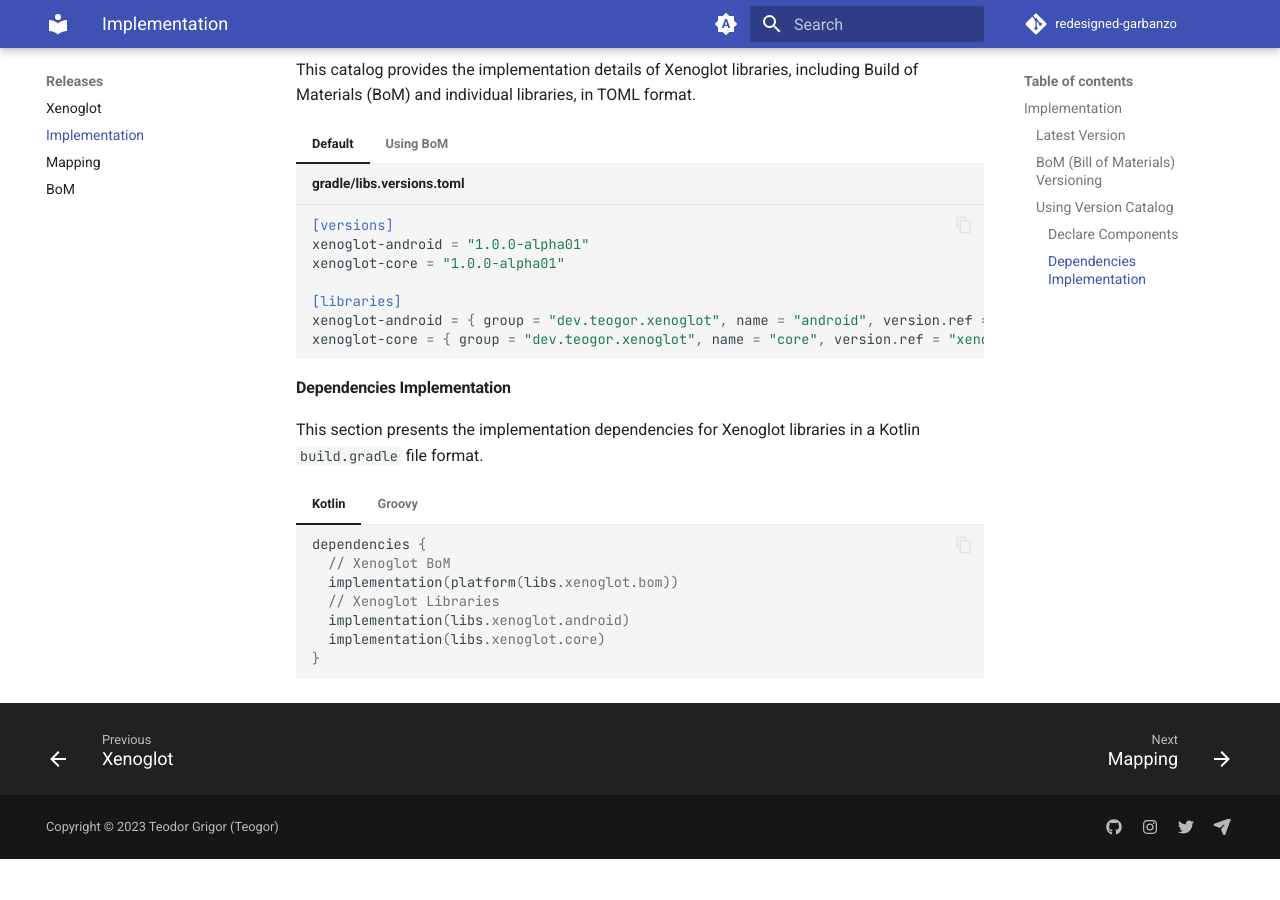
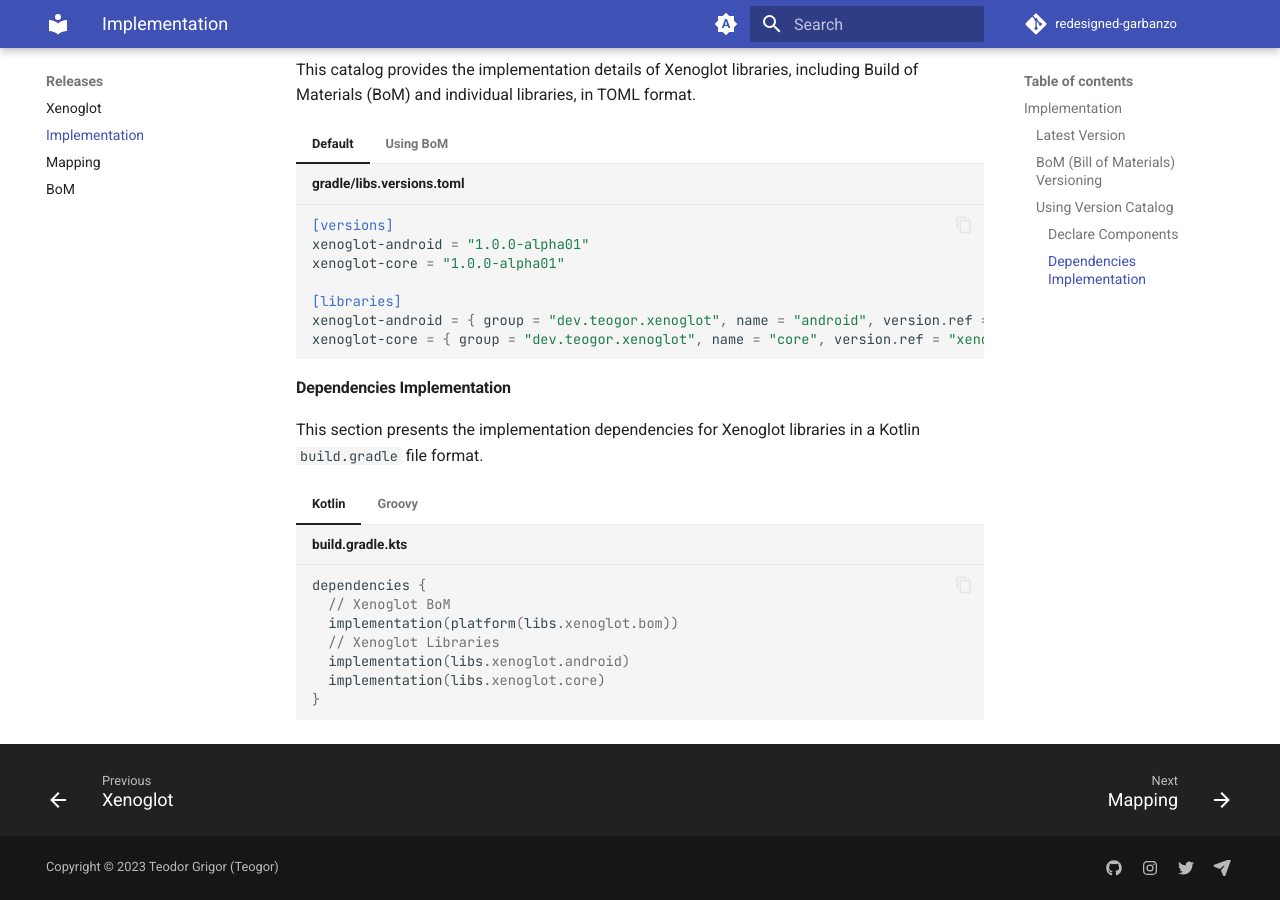
Before and after one commit to teogor/redesigned-garbanzo, an MkDocs documentation site: the page built from docs/releases/implementation.md, in a window 1280 px wide and 900 px high, scrolled down 733 px. Built offline with MkDocs 1.6.1 and Material for MkDocs 9.7.7, drawn with Linux system fonts in a browser that asks for light colours; comment, search, counter and statistics services are not loaded; before the commit the page ends 1592 px from its top, so only the background shows below that.

Commit message:
Update implementation.md

````diff
--- a/docs/releases/implementation.md
+++ b/docs/releases/implementation.md
@@ -56,7 +56,7 @@ This section presents the implementation dependencies for Xenoglot libraries in
 
 === "Kotlin"
 
-    ```kotlin
+    ```kotlin title="build.gradle.kts"
     dependencies {
       // Xenoglot BoM
       implementation(platform(libs.xenoglot.bom))
@@ -68,7 +68,7 @@ This section presents the implementation dependencies for Xenoglot libraries in
 
 === "Groovy"
 
-    ```groovy
+    ```groovy title="build.gradle"
     dependencies {
         // Xenoglot BoM
         compile group("dev.teogor.xenoglot:version:1.0.0-alpha01")
````
